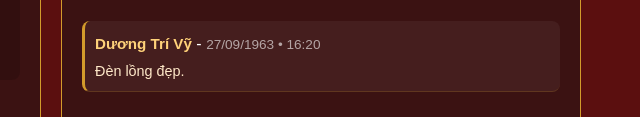
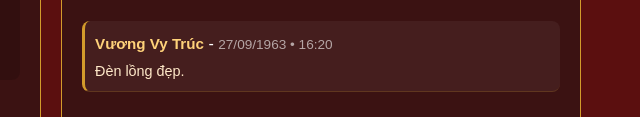
Before and after one commit to Tinhoc12A4-Nhom4/Tinhoc12A4-Nhom4.github.io, a plain HTML site: page comments.html in a window 1280 px wide. Shown: the part 683-800 px from the top of the page, 589-1229 px from the left. Drawn offline with Linux system fonts and the light colour scheme.

Commit message:
Update comments.html

```diff
--- a/comments.html
+++ b/comments.html
@@ -175,7 +175,7 @@
         </div>
 
         <div class="comment-item">
-          <strong>Dương Trí Vỹ</strong> - <span>27/09/1963 • 16:20</span>
+          <strong>Vương Vy Trúc</strong> - <span>27/09/1963 • 16:20</span>
           <p>Đèn lồng đẹp.</p>
         </div>
 
```
